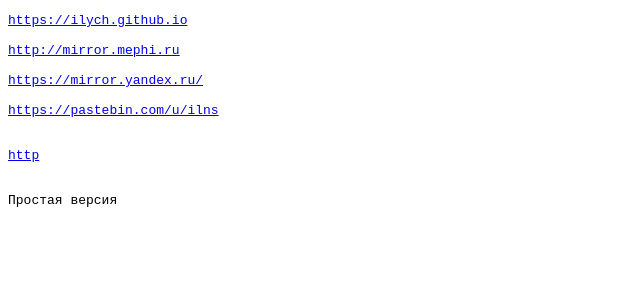
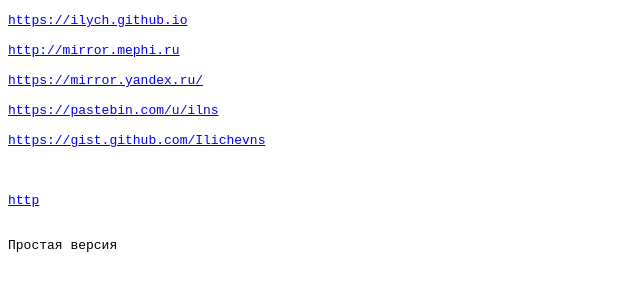
Before and after one commit to Ilichevns/ilichevns.github.io, a plain HTML site: page index.html in a window 1280 px wide. Shown: the whole page, without its empty margins (0-640 px from the left). Drawn offline with Linux system fonts and the light colour scheme.

Commit message:
gist link

```diff
--- a/index.html
+++ b/index.html
@@ -15,6 +15,9 @@
 
 <a href=https://pastebin.com/u/ilns>https://pastebin.com/u/ilns</a>
 
+<a href=https://gist.github.com/Ilichevns>https://gist.github.com/Ilichevns</a>
+
+
 
 <a href=https>http</a>
 
```
